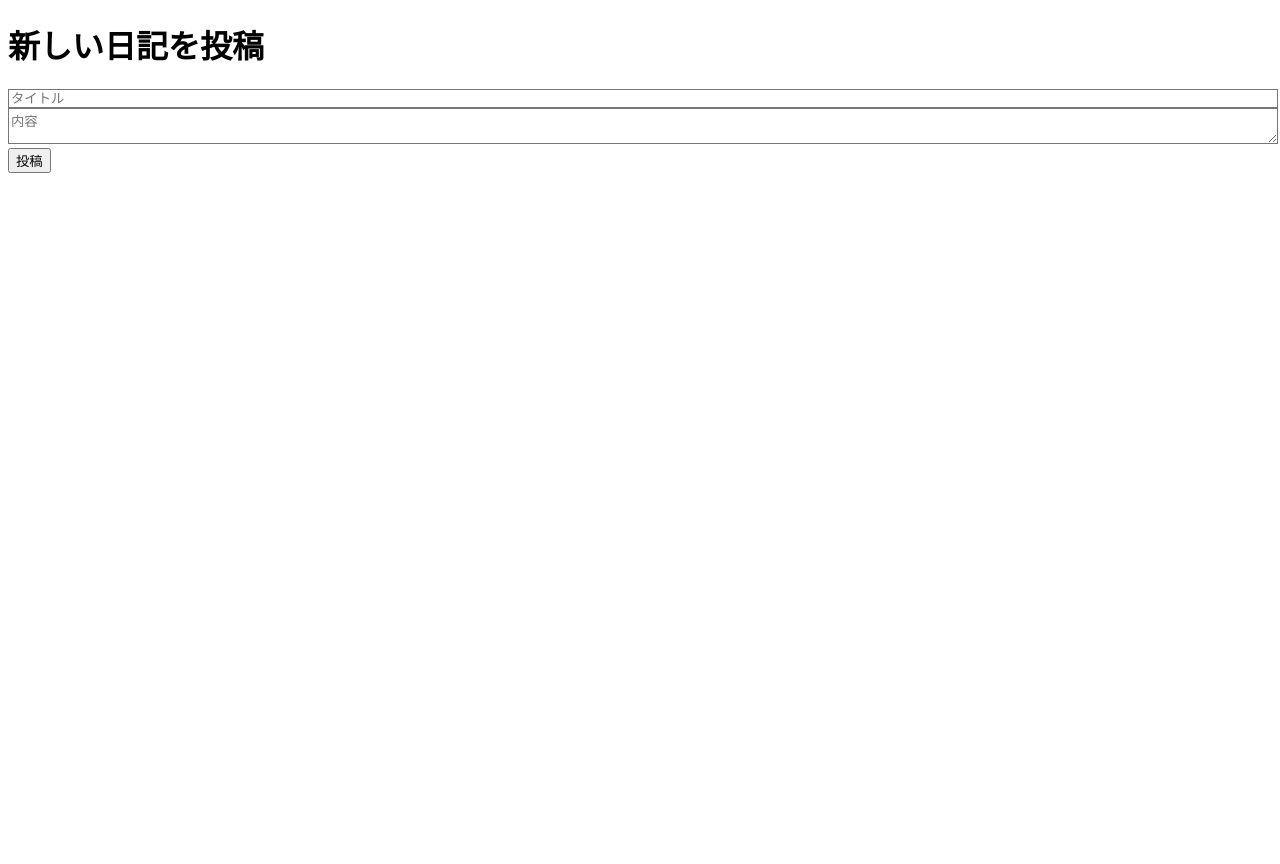
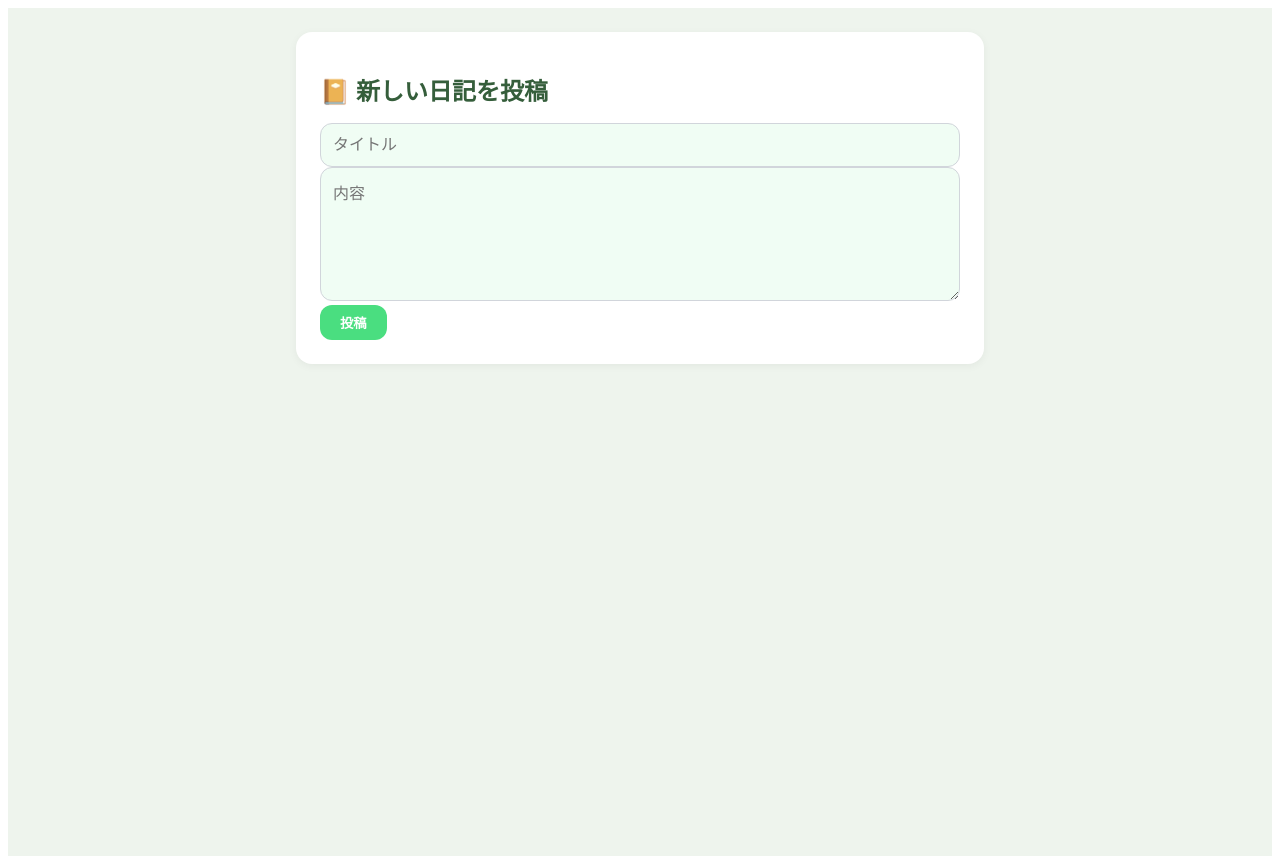
Before and after one commit to koarakko5555/DailyNote, a Next.js app in the folder frontend/: page /new in a window 1280 px wide. Before the commit the page ends 800 px from the top, so only its background shows below. Built offline with nearby package versions, Linux system fonts and the light colour scheme.

Commit message:
日記を作成ボタンを追加

```diff
--- /dev/null
+++ b/frontend/app/components/ DiaryPanel.tsx
@@ -0,0 +1,17 @@
+"use client";
+
+import Link from "next/link";
+import styles from "./DiaryPanel.module.css";
+
+export default function DiaryPanel() {
+  return (
+    <div className={styles.panel}>
+      <div className={styles.label}>
+        📔 <span>日記</span>
+      </div>
+      <Link href="/new" className={styles.addButton} aria-label="新規作成">
+        ➕
+      </Link>
+    </div>
+  );
+}
--- a/frontend/app/components/CalendarHeader.module.css
+++ b/frontend/app/components/CalendarHeader.module.css
@@ -2,23 +2,31 @@
     display: flex;
     justify-content: space-between;
     align-items: center;
-    margin-bottom: 1.5rem; /* mb-6 */
+    background-color: #e9f7e9; /* 優しい緑背景 */
+    padding: 0.75rem 1.25rem; /* 上下左右に少し余白 */
+    border-radius: 1rem; /* 角丸 */
+    margin-bottom: 1.5rem;
+    box-shadow: 0 2px 4px rgba(0, 0, 0, 0.05); /* ほんのり影 */
   }
 
   .button {
-    font-size: 1.5rem; /* text-2xl */
+    font-size: 1.5rem;
     font-weight: bold;
-    padding: 0 0.5rem; /* px-2 */
+    color: #4b5563; /* 落ち着いたグレー */
+    background: none;
+    border: none;
     cursor: pointer;
     transition: color 0.2s ease;
   }
 
   .button:hover {
-    color: #7e22ce; /* hover:text-purple-700 */
+    color: #15803d; /* 濃いめの緑に変化 */
   }
 
   .title {
-    font-size: 1.5rem; /* text-2xl */
-    font-weight: bold;
+    font-size: 1.5rem;
+    font-weight: 600;
+    color: #355e3b; /* 深めの緑 */
     text-align: center;
+    flex-grow: 1; /* 中央寄せ */
   }
--- /dev/null
+++ b/frontend/app/new/NewDiaryPage.module.css
@@ -0,0 +1,73 @@
+.pageWrapper {
+    background-color: #eef4ed;
+    min-height: 100vh;
+    padding: 1.5rem;
+    color: #374151;
+  }
+
+  .card {
+    max-width: 640px;
+    margin: 0 auto;
+    background-color: #ffffff;
+    padding: 1.5rem;
+    border-radius: 1rem;
+    box-shadow: 0 2px 8px rgba(0, 0, 0, 0.05);
+  }
+
+  .heading {
+    font-size: 1.5rem;
+    font-weight: bold;
+    color: #355e3b;
+    margin-bottom: 1rem;
+    display: flex;
+    align-items: center;
+    gap: 0.5rem;
+  }
+
+  .errorBox {
+    background-color: #fee2e2;
+    color: #b91c1c;
+    padding: 1rem;
+    border-radius: 0.5rem;
+    margin-bottom: 1rem;
+  }
+
+  .input {
+    width: 100%;
+    padding: 0.75rem;
+    border-radius: 0.75rem;
+    background-color: #f0fdf4;
+    border: 1px solid #d1d5db;
+    font-size: 1rem;
+  }
+
+  .input:focus {
+    outline: none;
+    border-color: #86efac;
+    box-shadow: 0 0 0 2px #bbf7d0;
+  }
+
+  .button {
+    background-color: #4ade80;
+    color: white;
+    font-weight: 600;
+    padding: 0.5rem 1.25rem;
+    border-radius: 0.75rem;
+    transition: background-color 0.2s ease-in-out;
+    border: none;
+    cursor: pointer;
+  }
+
+  .button:hover {
+    background-color: #22c55e;
+  }
+
+  .input {
+    width: 100%;
+    padding: 0.75rem;
+    border-radius: 0.75rem;
+    background-color: #f0fdf4;
+    border: 1px solid #d1d5db;
+    font-size: 1rem;
+    box-sizing: border-box; /* ✅ ← これ追加で左右のpaddingが正しく効く */
+  }
--- a/frontend/app/new/page.tsx
+++ b/frontend/app/new/page.tsx
@@ -1,6 +1,7 @@
 "use client";
 import { useState } from "react";
 import { useRouter } from "next/navigation";
+import styles from "./NewDiaryPage.module.css";
 
 export default function NewDiaryPage() {
   const router = useRouter();
@@ -28,12 +29,12 @@ export default function NewDiaryPage() {
   };
 
   return (
-    <main className="container mx-auto p-4">
-      <h1 className="text-2xl font-bold mb-4">新しい日記を投稿</h1>
+    <main className={styles.pageWrapper}>
+      <div className={styles.card}>
+        <h1 className={styles.heading}>📔 新しい日記を投稿</h1>
 
-      {/* エラー表示 */}
         {errors.length > 0 && (
-        <div className="bg-red-100 text-red-700 p-4 mb-4 rounded">
+          <div className={styles.errorBox}>
             <ul className="list-disc list-inside">
               {errors.map((error, index) => (
                 <li key={index}>{error}</li>
@@ -48,18 +49,20 @@ export default function NewDiaryPage() {
             placeholder="タイトル"
             value={title}
             onChange={(e) => setTitle(e.target.value)}
-          className="border p-2 w-full"
+            className={styles.input}
           />
           <textarea
             placeholder="内容"
             value={content}
             onChange={(e) => setContent(e.target.value)}
-          className="border p-2 w-full"
+            rows={6}
+            className={styles.input}
           />
-        <button type="submit" className="bg-blue-500 text-white px-4 py-2">
+          <button type="submit" className={styles.button}>
             投稿
           </button>
         </form>
+      </div>
     </main>
   );
 }
--- a/frontend/app/page.tsx
+++ b/frontend/app/page.tsx
@@ -1,6 +1,7 @@
 "use client";
 import { useEffect, useState } from "react";
 import Calendar from "./components/Calendar";
+import Link from "next/link";
 
 type Diary = {
   id: number;
@@ -31,8 +32,22 @@ export default function Home() {
         <Calendar
           currentMonth={currentMonth}
           diaries={diaries}
-          onMonthChange={(date) => setCurrentMonth(date)} // ✅ 追加
+          onMonthChange={(date) => setCurrentMonth(date)}
         />
+
+        {/* 📔 日記パネル */}
+        <div className="mt-10 bg-[#f0fdf4] p-4 rounded-xl shadow-md flex justify-between items-center max-w-md mx-auto">
+          <div className="text-lg font-semibold text-[#355e3b] flex items-center gap-2">
+            📔 <span>日記</span>
+          </div>
+          <Link
+            href="/new"
+            className="bg-green-300 hover:bg-green-400 text-white text-xl px-3 py-1 rounded-full transition"
+            aria-label="新規作成"
+          >
+            ➕
+          </Link>
+        </div>
       </div>
     </main>
   );
```
Also changed, not shown: frontend/app/components/ DiaryPanel.module.css (added, +37 -0 lines). Lines whose indentation alone changed are shown as unchanged.
